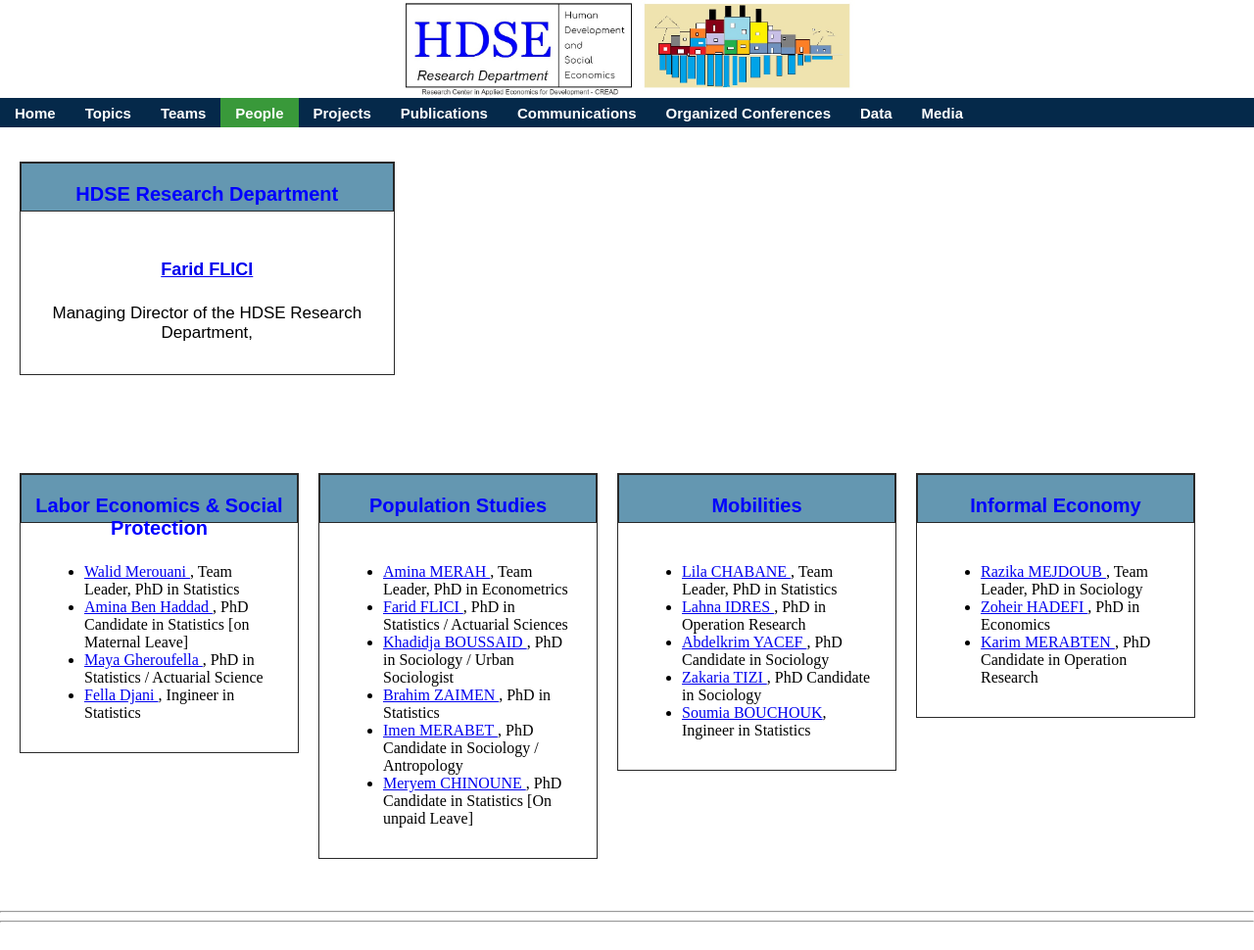
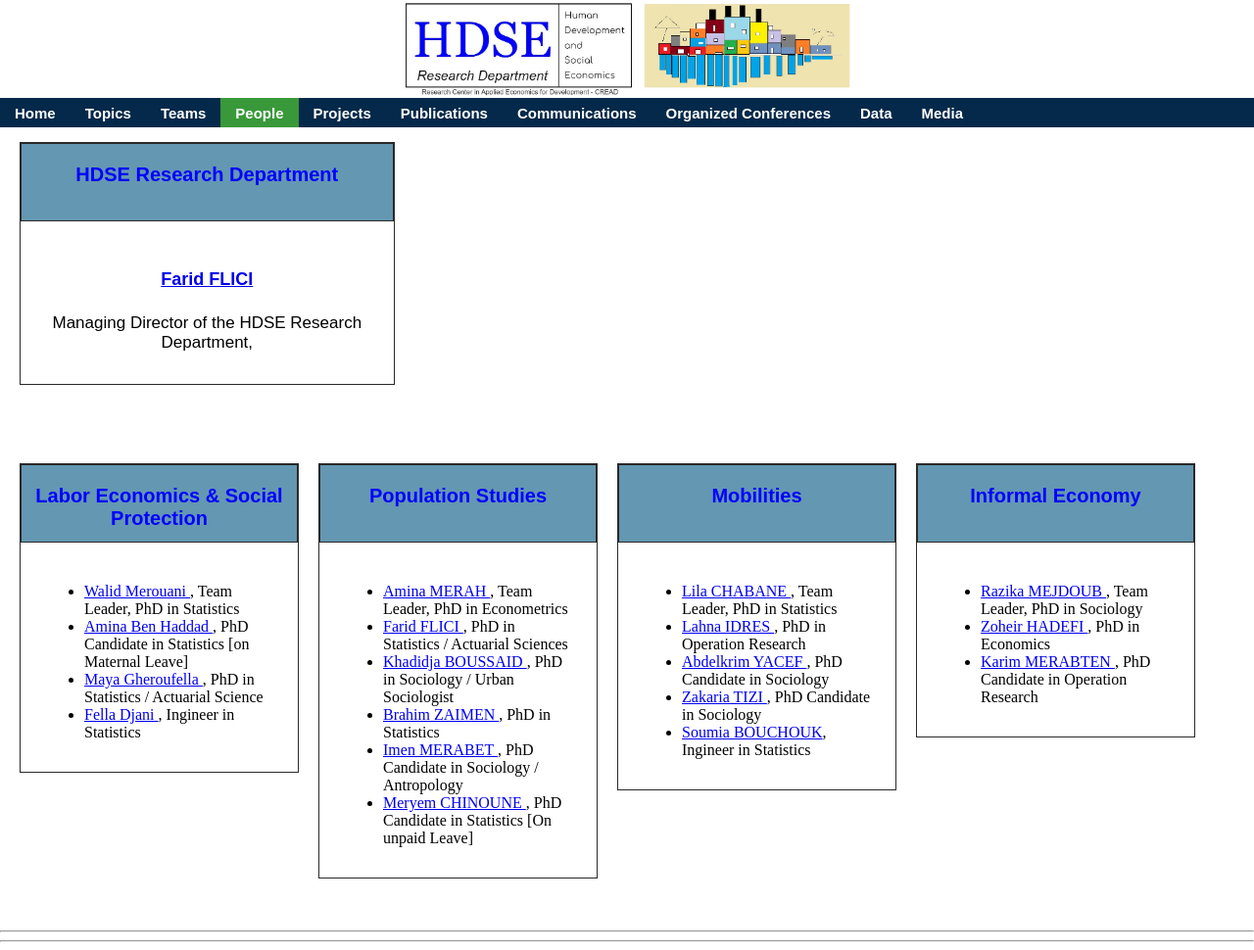
Before and after one commit to Farid-FLICI/farid-flici.github.io, a Jekyll site: the page people.html, which Jekyll copies as it is, in a window 1280 px wide and 970 px high. Shown: the whole window at 98% size. Built offline with Jekyll 4.4.1, drawn with Linux system fonts in a browser that asks for light colours.

Commit message:
Update people.html

```diff
--- a/people.html
+++ b/people.html
@@ -33,7 +33,7 @@ ul.topnav li.right {float: right;}
 
 .container {     padding: 0px 0px 0px 0px; width:100%; margin:0px 0px 20px 0px; border:1px solid #292929 }
 .mainbody {      padding: 25px 25px 15px 25px; margin: 0px 0px 0px 0px;}
-.header2 {       height: 50px; padding: 0px 10px 5px 10px ;border: 1px solid #292929; background-color:#6497b1  }
+.header2 {       height: 80px; padding: 0px 10px 5px 10px ;border: 1px solid #292929; background-color:#6497b1  }
 
 </style>
 </head>
@@ -60,8 +60,7 @@ ul.topnav li.right {float: right;}
 <div style="padding:5px 50px 15px 10px;margin-top:130px; float: center; overflow: hidden">
 
 <div class="row2">
- <div class="column2">
-  </div>
+
  <div class="column2">
  <div class="container">
  <div class="header2"> <h3> HDSE Research Department </h3></div>
@@ -71,9 +70,6 @@ ul.topnav li.right {float: right;}
  </div>
  </div>
  </div>
-
-  <div class="column2">
-  </div>
 
   </div>
 
```
